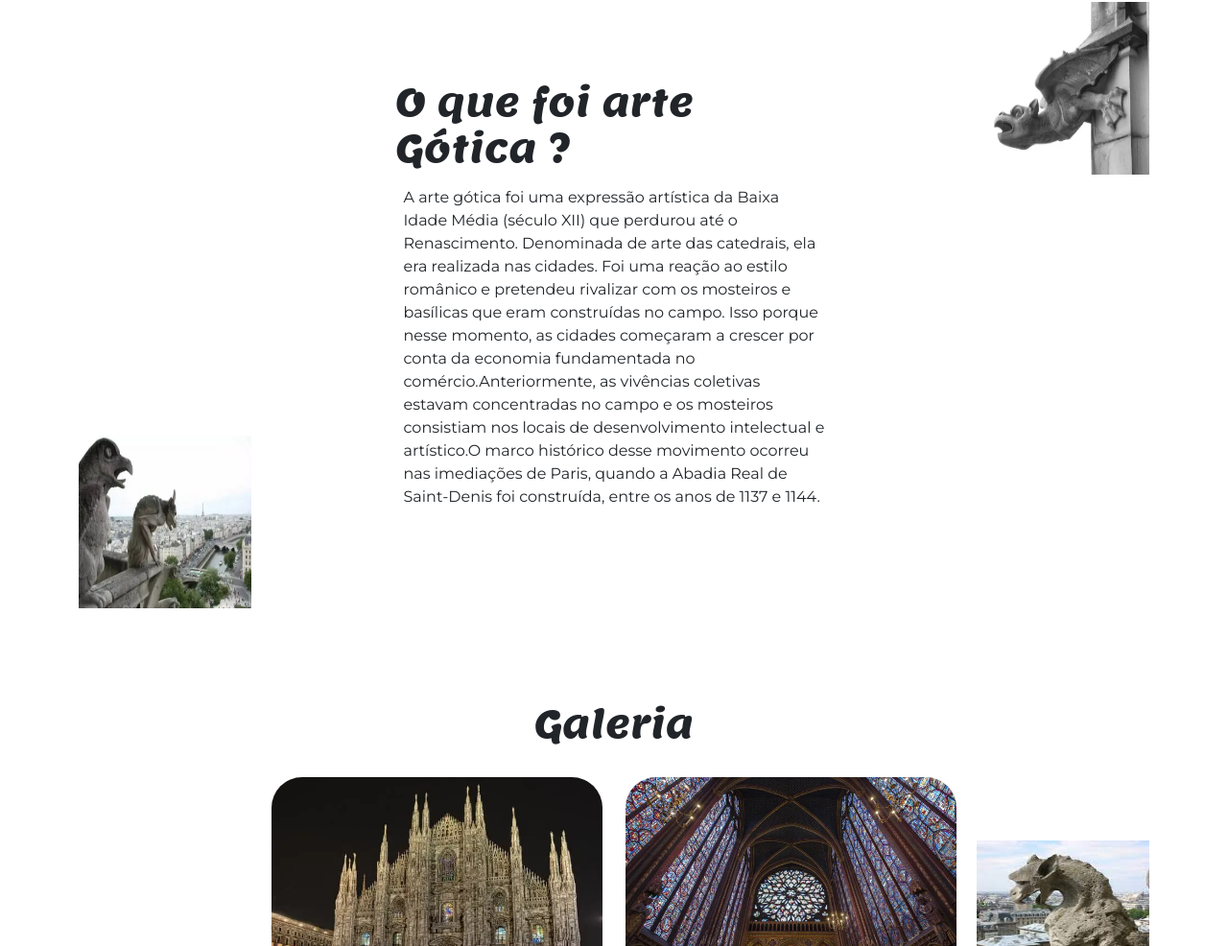
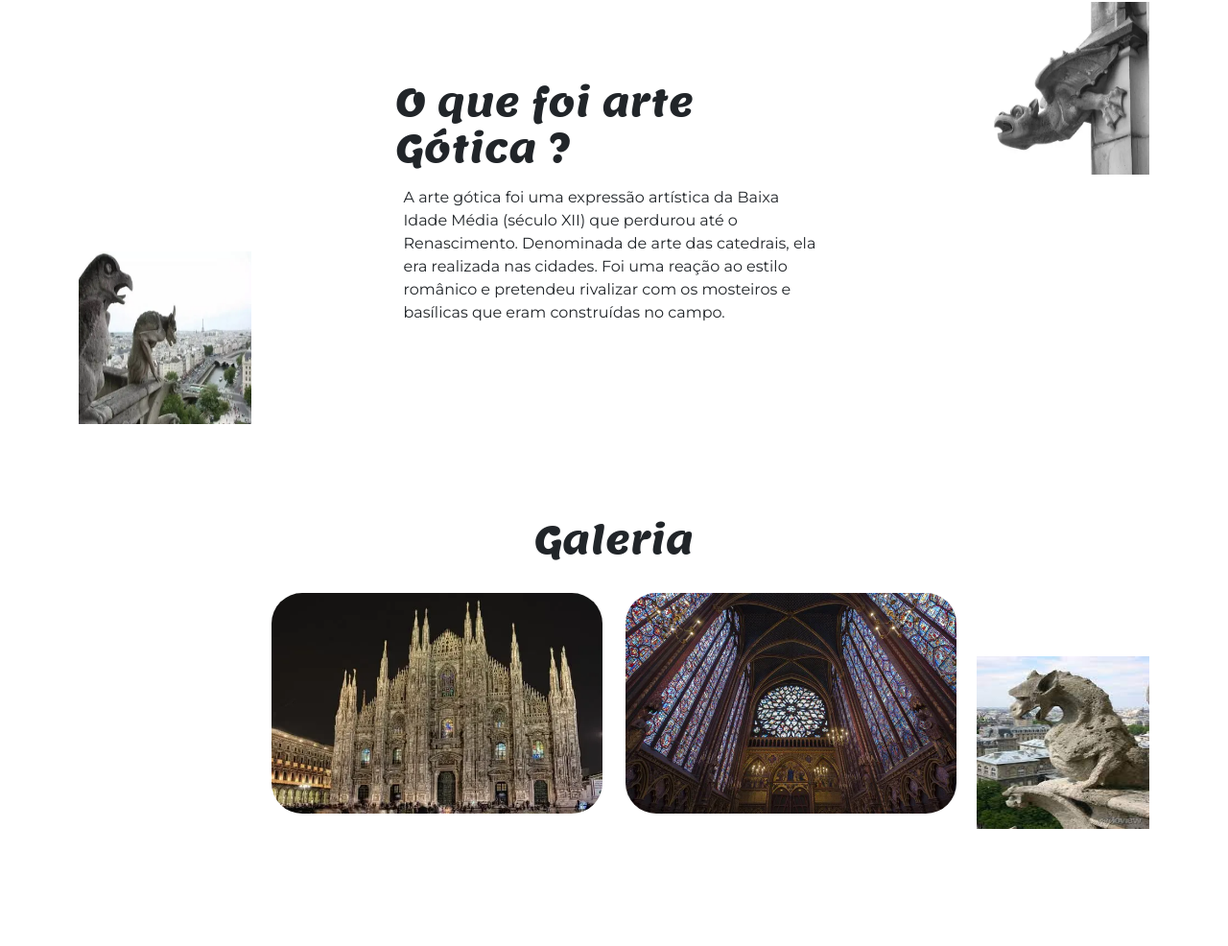
Before and after one commit to SProdrigues/arteg-tica, a plain HTML site: page index.html in a window 1280 px wide. Shown: the part 964-1950 px from the top of the page at 96% size. Drawn offline with nearby package versions, Linux system fonts and the light colour scheme; a script that the page names is missing.

Commit message:
Add files via upload

```diff
--- a/index.html
+++ b/index.html
@@ -49,7 +49,6 @@
 
                         Denominada de arte das catedrais, ela era realizada nas cidades. Foi uma reação ao estilo românico e pretendeu rivalizar com os mosteiros e basílicas que eram construídas no campo.
 
-                        Isso porque nesse momento, as cidades começaram a crescer por conta da economia fundamentada no comércio.Anteriormente, as vivências coletivas estavam concentradas no campo e os mosteiros consistiam nos locais de desenvolvimento intelectual e artístico.O marco histórico desse movimento ocorreu nas imediações de Paris, quando a Abadia Real de Saint-Denis foi construída, entre os anos de 1137 e 1144.</p>
                 </div>
             </div>
         </section>
```
